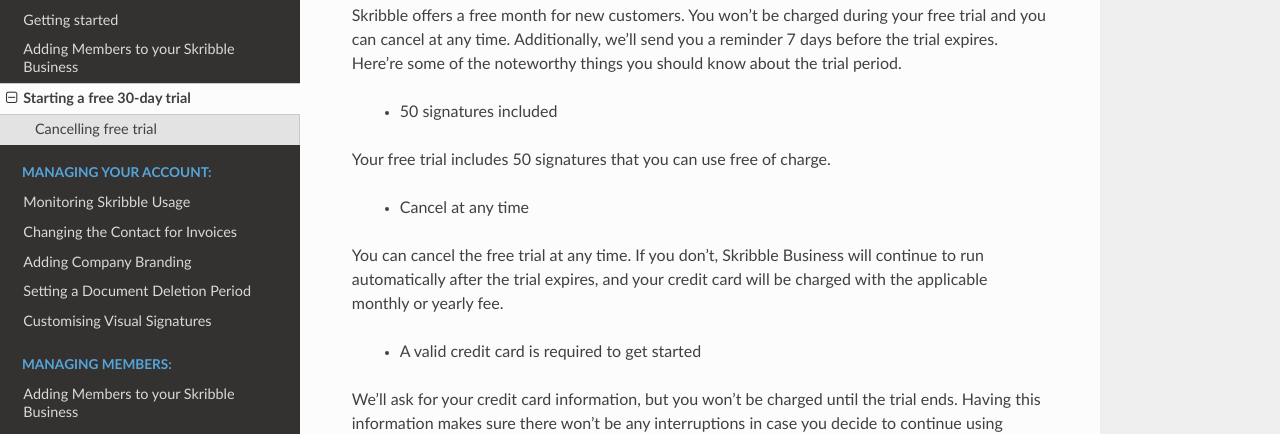
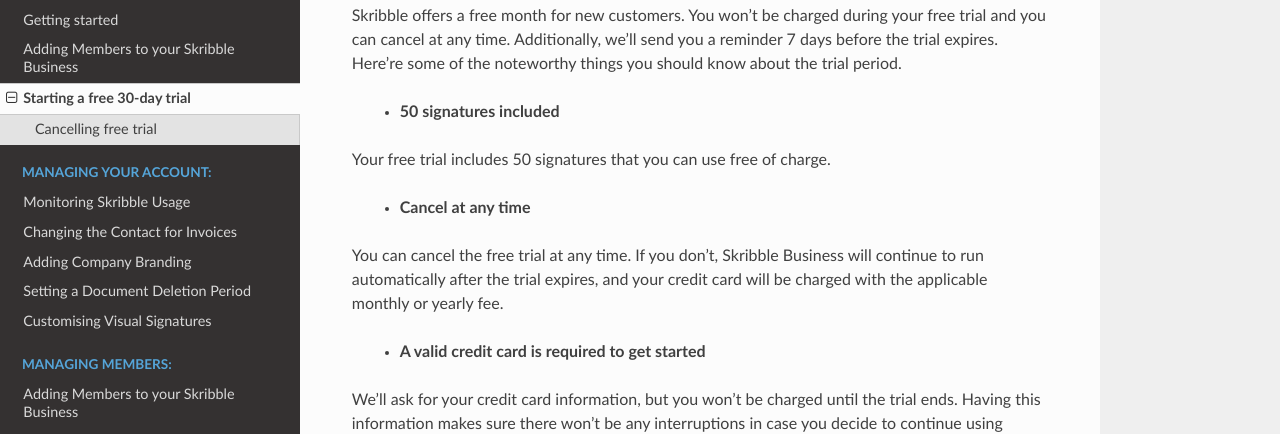
Before and after one commit to matthieu-bt/business-guide, a Sphinx documentation site: the page built from source/quickstart/trial.rst, in a window 1280 px wide. Shown: the part 156-590 px from the top of the page. Built offline with Sphinx 7.4.7 and the Read the Docs theme 2.0.0, drawn with Linux system fonts in a browser that asks for light colours.

Commit message:
Spacing issues

```diff
--- a/source/quickstart/trial.rst
+++ b/source/quickstart/trial.rst
@@ -7,13 +7,16 @@
 Skribble offers a free month for new customers. You won’t be charged during your free trial and you can cancel at any time. Additionally, we’ll send you a reminder 7 days before the trial expires.
 Here’re some of the noteworthy things you should know about the trial period.
 
-  - 50 signatures included
+  - **50 signatures included**
+
 Your free trial includes 50 signatures that you can use free of charge.
 
-  - Cancel at any time
+  - **Cancel at any time**
+
 You can cancel the free trial at any time. If you don’t, Skribble Business will continue to run automatically after the trial expires, and your credit card will be charged with the applicable monthly or yearly fee.
 
-  - A valid credit card is required to get started
+  - **A valid credit card is required to get started**
+
 We’ll ask for your credit card information, but you won’t be charged until the trial ends. Having this information makes sure there won’t be any interruptions in case you decide to continue using Skribble after the trial period.
 
 Would you like to test Skribble for free for 30 days? Follow `this guide`_ to start your free trial.
```
